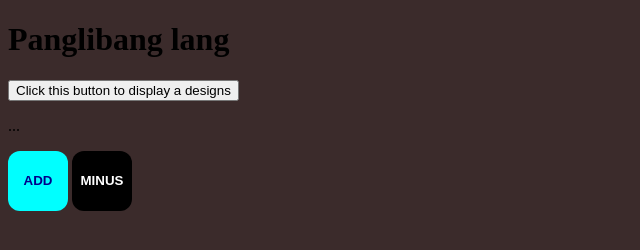
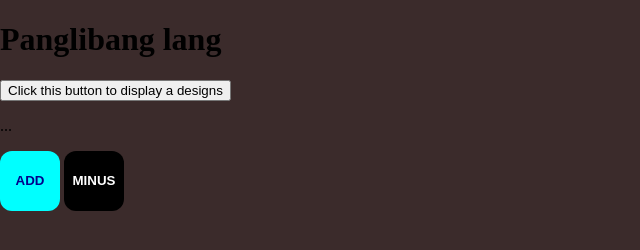
Before and after one commit to celraaaaaqt/jspractice, a website: page DOMCreateElements/CrElement.html in a window 1280 px wide. Shown: the whole page, without its empty margins (0-640 px from the left). Drawn offline with Linux system fonts and the light colour scheme.

Commit message:
fixed interactivity

```diff
--- a/DOMCreateElements/CrElement.css
+++ b/DOMCreateElements/CrElement.css
@@ -1,6 +1,7 @@
 body {
-    background-color:rgb(59, 43, 43)
-
+    background-color:rgb(59, 43, 43);
+    padding: 0;
+    margin: 0;
 }
 
 #increase, #decrease {
```
